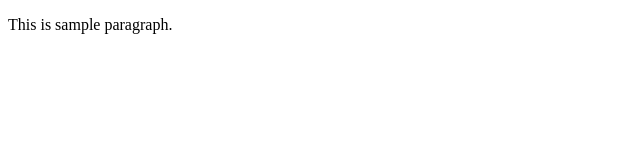
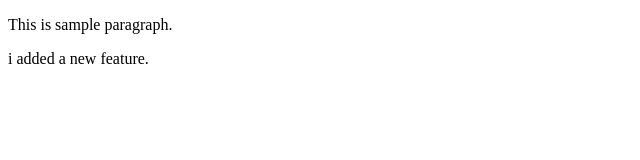
Before and after one commit to avinashsinghhh/New-and-upgraded, a plain HTML site: page index.html in a window 1280 px wide. Shown: the whole page, without its empty margins (0-640 px from the left). Drawn offline with Linux system fonts and the light colour scheme.

Commit message:
add new feature

```diff
--- a/index.html
+++ b/index.html
@@ -7,5 +7,7 @@
 </head>
 <body>
     <p>This is sample paragraph.</p>
+    <p>i added a new feature.
+    </p>
 </body>
 </html>
```
